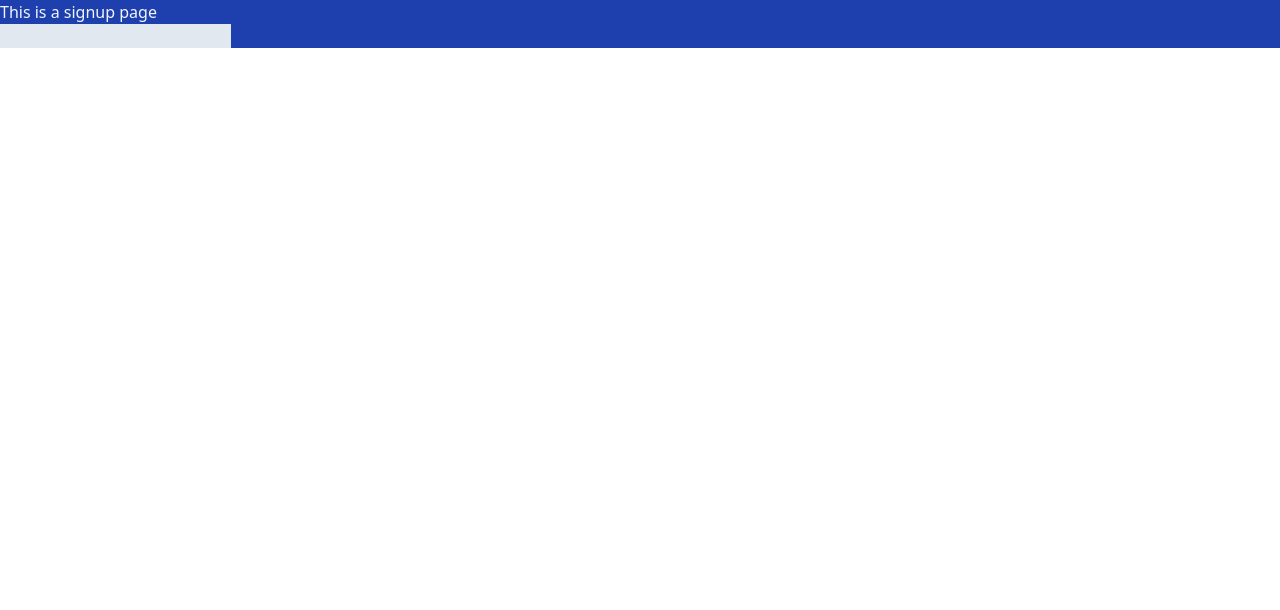
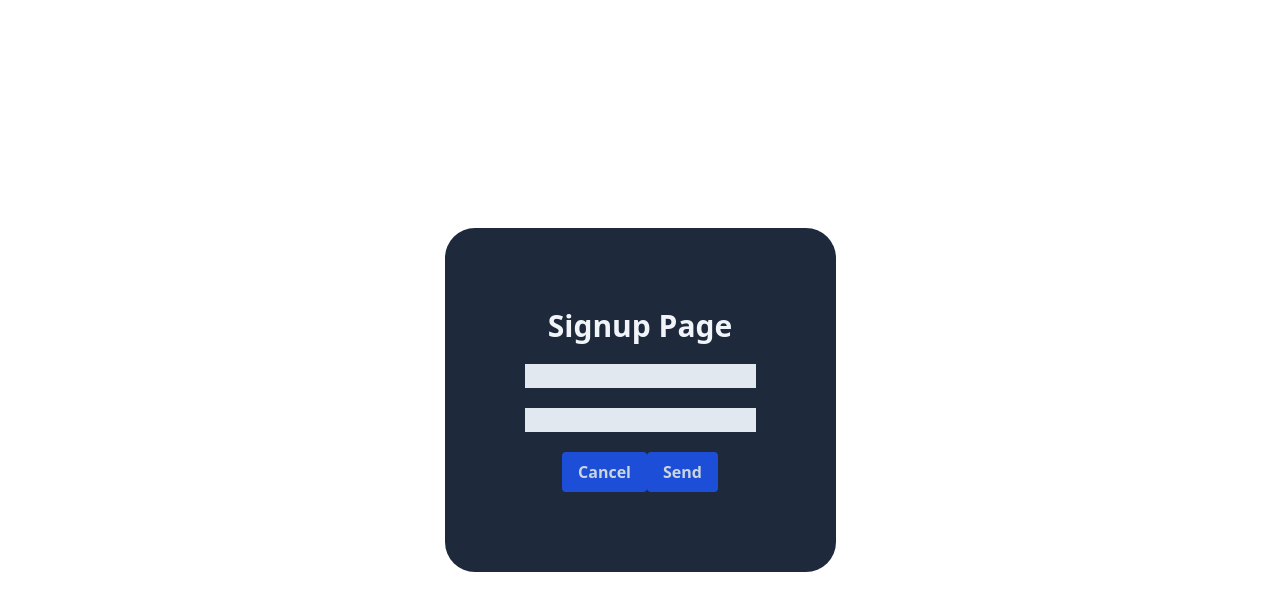
Before and after one commit to Benzagon/ChatApp, a Next.js app: page /signup in a window 1280 px wide. Shown: the top 610 px of the page. Built offline with nearby package versions, Linux system fonts and the light colour scheme.

Commit message:
Signup page and components changes

```diff
--- a/src/components/header-subheader.tsx
+++ b/src/components/header-subheader.tsx
@@ -1,19 +1,25 @@
 type TitleProps = {
   title: string;
-  subtitle: string;
 };
 
-const Title: React.FC<TitleProps> = ({ title, subtitle }) => {
+type SubtitleProps = {
+  subtitle: string;
+}
+
+const Title: React.FC<TitleProps> = ({ title }) => {
   return (
-    <div className="">
       <h1 className="text-slate-100 text-3xl font-bold content-center text-center">
         {title}
       </h1>
-      <h2 className="text-gray-400 w-max">
-          {subtitle}
-      </h2>
-    </div>
   );
 };
 
-export default Title;
+const Subtitle: React.FC<SubtitleProps> = ({ subtitle }) => {
+  return (
+    <h2 className="text-gray-400 w-max">
+        {subtitle}
+    </h2>
+  );
+};
+
+export { Title, Subtitle };
--- a/src/pages/index.tsx
+++ b/src/pages/index.tsx
@@ -1,12 +1,13 @@
 import Button from "@/components/button";
-import Title from "@/components/header-subheader"
+import { Title, Subtitle } from "@/components/header-subheader";
 
 export default function Home() {
   return (
     <>
       <div className="flex h-screen items-center justify-center">
         <div className="flex flex-col gap-[20px] items-center bg-slate-800 px-20 py-20 rounded-[30px]">
-          <Title title="Hello World" subtitle="Please select an option for me" />
+          <Title title="Hello World"/>
+          <Subtitle subtitle="Please select an option for me"/>
           <div className=" flex gap-2">
             <Button label="Login" link="/login"></Button>
             <Button label="Signup" link="/signup"></Button>
--- /dev/null
+++ b/src/pages/main.tsx
@@ -0,0 +1,7 @@
+const main: React.FC = () => {
+    return (
+        <h1>main page</h1>
+    );
+};
+
+export default main;
--- a/src/pages/signup.tsx
+++ b/src/pages/signup.tsx
@@ -1,8 +1,19 @@
+import Button from "@/components/button";
+import { Title } from "@/components/header-subheader";
+
 const signup: React.FC = () => {
     return (
-      <div className="bg-blue-800">
-        <h1 className="text-slate-100">This is a signup page</h1>
-        <input type="text" className="bg-slate-200"></input>
+      <div className="flex h-screen items-center justify-center">
+        <div className="flex flex-col gap-[20px] items-center bg-slate-800 px-20 py-20 rounded-[30px]">
+          <Title title="Signup Page"></Title>
+
+          <input type="text" className="bg-slate-200"></input>
+          <input type="text" className="bg-slate-200"></input>
+          <div className="flex">
+            <Button label="Cancel" link="/"></Button>
+            <Button label="Send" link="/main"></Button>
+          </div>
+        </div>
       </div>
     );
   };
```
Also changed, not shown: 1 other file (tests, documents, lock files or other folders).
